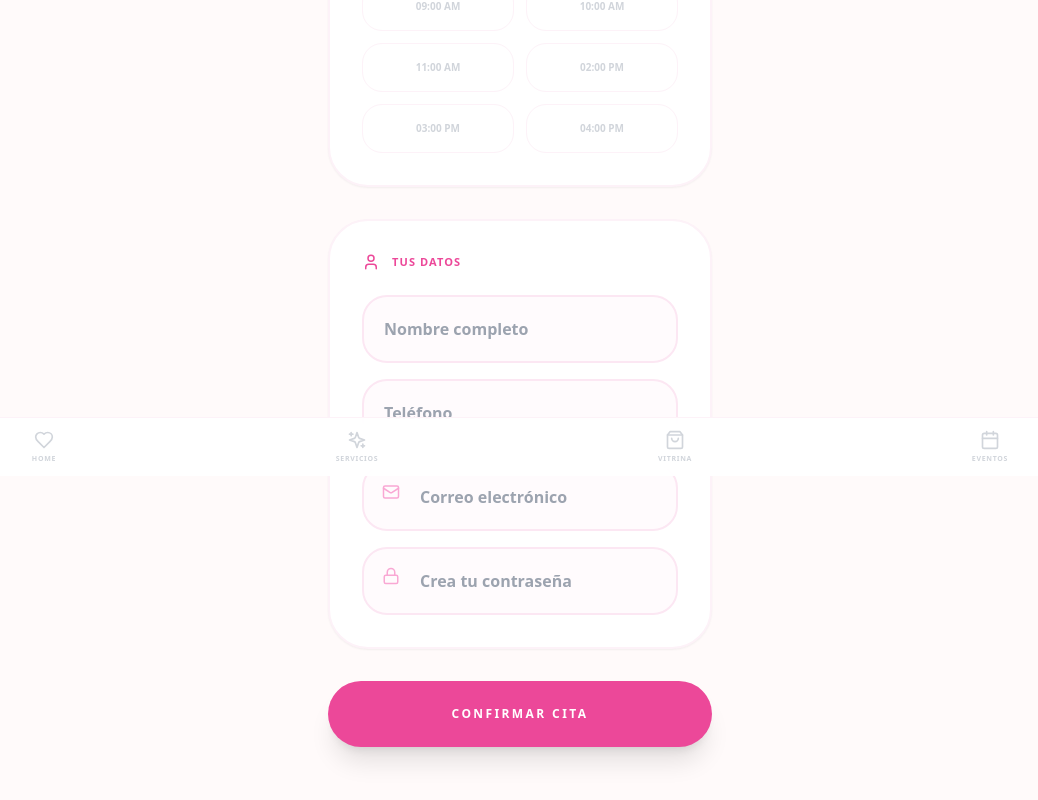
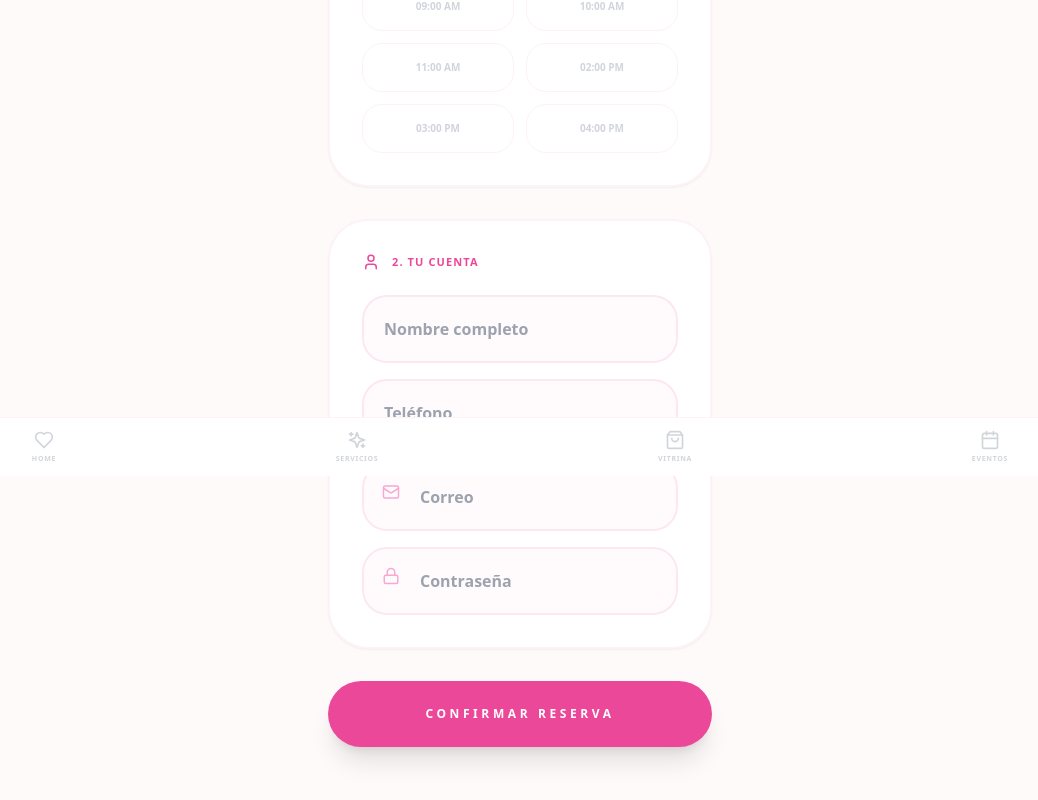
Before and after one commit to anaaz1798/martha-cute-studio, a React (Vite) app: page /reservar in a window 1280 px wide. Shown: the part 324-1124 px from the top of the page, without its empty margins (120-1158 px from the left). Built offline with nearby package versions, Linux system fonts and the light colour scheme.

Commit message:
Update Reservar.jsx

```diff
--- a/src/pages/Reservar.jsx
+++ b/src/pages/Reservar.jsx
@@ -4,7 +4,7 @@ import Navbar from '../components/Navbar';
 import { Calendar as CalendarIcon, Clock, CheckCircle2, User, Phone, Mail, Lock, AlertCircle } from 'lucide-react';
 import { supabase } from '../supabase';
 
-export default function ReservarPage() {
+export default function Reservar() {
   const navigate = useNavigate();
   const [fecha, setFecha] = useState('');
   const [hora, setHora] = useState('');
@@ -19,9 +19,8 @@ export default function ReservarPage() {
   const horasDisponibles = ['09:00 AM', '10:00 AM', '11:00 AM', '02:00 PM', '03:00 PM', '04:00 PM'];
 
   const handleReserva = async () => {
-    // Validación sin alertas feas
     if (!fecha || !hora || !nombre || !telefono || !email || !password) {
-      setErrorMsg('Porfa, rellena todos los campos para continuar.');
+      setErrorMsg('Porfa Ana, rellena todos los campos para la reserva.');
       return;
     }
 
@@ -29,37 +28,45 @@ export default function ReservarPage() {
     setErrorMsg('');
 
     try {
-      // 1. Registro del usuario (Silent SignUp)
+      // 1. Registro del usuario en Supabase Auth
       const { data: authData, error: authError } = await supabase.auth.signUp({
         email,
         password,
-        options: { data: { full_name: nombre, phone: telefono } }
+        options: {
+          data: {
+            full_name: nombre,
+            phone: telefono
+          }
+        }
       });
 
       let userId = authData?.user?.id;
 
-      // Si ya existe, intentamos login rápido para sacar el ID
-      if (authError && authError.message.includes("already registered")) {
-        const { data: loginData, error: loginError } = await supabase.auth.signInWithPassword({ email, password });
-        if (loginError) throw new Error("Este correo ya tiene cuenta, pero la clave no coincide.");
-        userId = loginData?.user?.id;
-      } else if (authError) {
-        throw authError;
+      // Si el correo ya existe, intentamos login para sacar el ID
+      if (authError) {
+        if (authError.message.includes("already registered")) {
+          const { data: loginData, error: loginError } = await supabase.auth.signInWithPassword({ email, password });
+          if (loginError) throw new Error("Este correo ya tiene cuenta, pero la clave no coincide.");
+          userId = loginData?.user?.id;
+        } else {
+          throw authError;
+        }
       }
 
-      // 2. Insertar cita en Supabase
+      // 2. Insertar la cita usando solo client_id y appointment_time
       const { error: appoError } = await supabase.from('appointments').insert([{
         client_id: userId,
         appointment_time: `${fecha}T${hora.split(':')[0]}:00:00Z`,
-        status: 'pending',
-        notes: `TEL: ${telefono}`
+        status: 'pending'
       }]);
 
       if (appoError) throw appoError;
+
       setConfirmado(true);
 
     } catch (err) {
       setErrorMsg(err.message);
+      console.error("Error en el proceso:", err);
     } finally {
       setLoading(false);
     }
@@ -67,12 +74,12 @@ export default function ReservarPage() {
 
   if (confirmado) {
     return (
-      <div className="min-h-screen bg-[#fffafa] flex items-center justify-center p-8">
-        <div className="bg-white rounded-[50px] p-12 shadow-xl border-2 border-pink-100 w-full max-w-md text-center animate-in fade-in zoom-in duration-300">
+      <div className="min-h-screen bg-[#fffafa] flex items-center justify-center p-8 text-center">
+        <div className="bg-white rounded-[50px] p-12 shadow-xl border-2 border-pink-100 w-full max-w-md animate-in fade-in zoom-in duration-300">
           <CheckCircle2 className="w-20 h-20 text-[#ec4899] mb-6 mx-auto" />
-          <h2 className="font-black text-[20px] uppercase tracking-tighter text-gray-800">¡Todo listo, Ana!</h2>
-          <p className="text-[13px] text-gray-500 mt-4">
-            Tu cita está agendada y tu cuenta activa. ¡Te esperamos!
+          <h2 className="font-black text-[20px] uppercase tracking-tighter text-gray-800">¡Cita Agendada!</h2>
+          <p className="text-[13px] text-gray-500 mt-4 leading-relaxed text-balance">
+            Todo listo para el <span className="font-black text-[#ec4899]">{fecha}</span>. Tu cuenta ha sido creada con éxito.
           </p>
           <button onClick={() => navigate('/')} className="mt-10 bg-[#ec4899] text-white w-full py-5 rounded-full text-[11px] font-black uppercase tracking-[0.2em] shadow-lg active:scale-95 transition-all">
             Volver al inicio
@@ -89,55 +96,49 @@ export default function ReservarPage() {
       </nav>
 
       <main className="max-w-md mx-auto p-8 pt-12 space-y-8">
-
-        {/* MENSAJE DE ERROR ESTILIZADO (Adiós alertas feas) */}
         {errorMsg && (
-          <div className="bg-red-50 text-red-600 p-5 rounded-[25px] flex items-center gap-3 border border-red-100 text-[11px] font-bold animate-in slide-in-from-top duration-300">
+          <div className="bg-red-50 text-red-600 p-5 rounded-[25px] flex items-center gap-3 border border-red-100 text-[11px] font-bold">
             <AlertCircle size={20} className="shrink-0" />
             <span>{errorMsg}</span>
           </div>
         )}
 
-        {/* PASOS 1 Y 2 */}
+        {/* PASO 1: FECHA Y HORA */}
         <section className="bg-white rounded-[40px] p-8 shadow-sm border-2 border-pink-50 space-y-6">
           <div className="flex items-center gap-3 text-[#ec4899]">
-            <CalendarIcon size={18} /> <h3 className="font-black text-[11px] uppercase tracking-widest">Fecha y Hora</h3>
+            <CalendarIcon size={18} /> <h3 className="font-black text-[11px] uppercase tracking-widest">1. Elige el día</h3>
           </div>
-          <input type="date" className="w-full p-5 bg-pink-50/30 border-2 border-pink-100 rounded-[25px] font-bold outline-none focus:border-[#ec4899] transition-all" onChange={(e) => setFecha(e.target.value)} />
+          <input type="date" className="w-full p-5 bg-pink-50/30 border-2 border-pink-100 rounded-[25px] font-bold outline-none focus:border-[#ec4899]" onChange={(e) => setFecha(e.target.value)} />
           <div className="grid grid-cols-2 gap-3">
             {horasDisponibles.map((h) => (
-              <button key={h} onClick={() => setHora(h)} className={`py-4 rounded-[20px] text-[10px] font-black transition-all ${hora === h ? 'bg-[#ec4899] text-white shadow-md' : 'bg-white text-gray-300 border border-pink-50'}`}>
+              <button key={h} onClick={() => setHora(h)} className={`py-4 rounded-[20px] text-[10px] font-black transition-all ${hora === h ? 'bg-[#ec4899] text-white' : 'bg-white text-gray-300 border border-pink-50'}`}>
                 {h}
               </button>
             ))}
           </div>
         </section>
 
-        {/* PASO 3: REGISTRO */}
+        {/* PASO 2: DATOS DE USUARIO */}
         <section className="bg-white rounded-[40px] p-8 shadow-sm border-2 border-pink-50 space-y-4">
           <div className="flex items-center gap-3 mb-2 text-[#ec4899]">
-            <User size={18} /> <h3 className="font-black text-[11px] uppercase tracking-widest">Tus Datos</h3>
+            <User size={18} /> <h3 className="font-black text-[11px] uppercase tracking-widest">2. Tu cuenta</h3>
           </div>
           <input type="text" placeholder="Nombre completo" className="w-full p-5 bg-pink-50/30 border-2 border-pink-100 rounded-[25px] font-bold outline-none" value={nombre} onChange={(e) => setNombre(e.target.value)} />
           <input type="tel" placeholder="Teléfono" className="w-full p-5 bg-pink-50/30 border-2 border-pink-100 rounded-[25px] font-bold outline-none" value={telefono} onChange={(e) => setTelefono(e.target.value)} />
 
           <div className="relative">
             <Mail size={18} className="absolute left-5 top-5 text-pink-300" />
-            <input type="email" placeholder="Correo electrónico" className="w-full p-5 pl-14 bg-pink-50/30 border-2 border-pink-100 rounded-[25px] font-bold outline-none" value={email} onChange={(e) => setEmail(e.target.value)} />
+            <input type="email" placeholder="Correo" className="w-full p-5 pl-14 bg-pink-50/30 border-2 border-pink-100 rounded-[25px] font-bold outline-none" value={email} onChange={(e) => setEmail(e.target.value)} />
           </div>
 
           <div className="relative">
             <Lock size={18} className="absolute left-5 top-5 text-pink-300" />
-            <input type="password" placeholder="Crea tu contraseña" className="w-full p-5 pl-14 bg-pink-50/30 border-2 border-pink-100 rounded-[25px] font-bold outline-none" value={password} onChange={(e) => setPassword(e.target.value)} />
+            <input type="password" placeholder="Contraseña" className="w-full p-5 pl-14 bg-pink-50/30 border-2 border-pink-100 rounded-[25px] font-bold outline-none" value={password} onChange={(e) => setPassword(e.target.value)} />
           </div>
         </section>
 
-        <button
-          onClick={handleReserva}
-          disabled={loading}
-          className="w-full bg-[#ec4899] text-white py-6 rounded-full text-[12px] font-black uppercase tracking-[0.2em] shadow-xl active:scale-95 disabled:opacity-50 transition-all"
-        >
-          {loading ? 'Procesando...' : 'Confirmar Cita'}
+        <button onClick={handleReserva} disabled={loading} className="w-full bg-[#ec4899] text-white py-6 rounded-full text-[12px] font-black uppercase tracking-[0.3em] shadow-xl active:scale-95 disabled:opacity-50 transition-all">
+          {loading ? 'PROCESANDO...' : 'CONFIRMAR RESERVA'}
         </button>
       </main>
       <Navbar />
```
